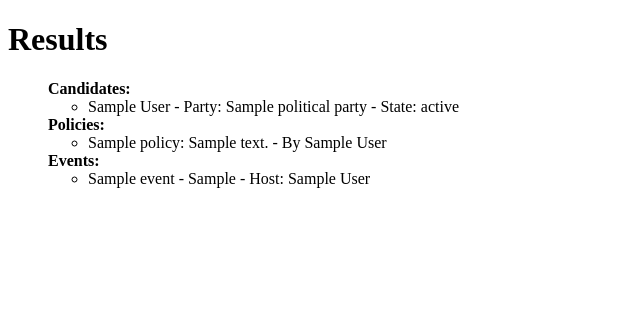
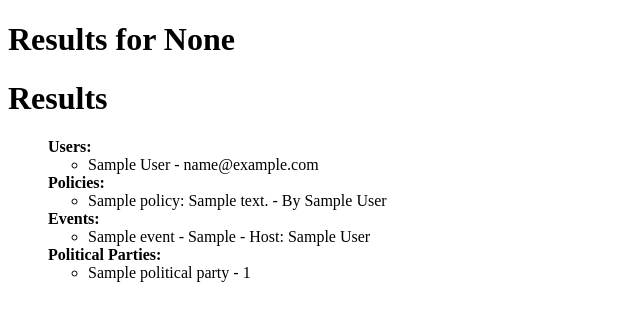
Before and after one commit to CStarfish/django, a Django app: page /results/ in a window 1280 px wide. Shown: the top 321 px of the page, without its empty margins (0-640 px from the left). Run offline with Django 5.2, Linux system fonts and the light colour scheme; tables that the repository leaves empty hold one stand-in row (values such as "Sample post").

Commit message:
Added filter functionality and changed search to users, policies, events, and political party

```diff
--- a/djangoapp/templates/djangoapp/results.html
+++ b/djangoapp/templates/djangoapp/results.html
@@ -4,38 +4,64 @@
     <title>Result List</title>
 </head>
 <body>
-    <h1>Results</h1>
+    {% if not query == '' %}
+        <h1>Results for {{ query }}</h1>
+    {% endif %}
+    {% if not query.exists %}
+        <h1>Results</h1>
+    {% endif %}
     <ul>
-        <!-- EX: Alice - Party: Democrat - State: California-->
-            <strong>Candidates:</strong>
+        <!-- Display Users -->
+        {% if users.exists %}
+            <strong>Users:</strong>
             <ul>
-            {% for candidate in candidates.all %}
-                    <li>{{ candidate.official.user.firstname }} {{ candidate.official.user.lastname }} -
-                        Party: {{ candidate.official.user.political_party.name }} -
-                        State: {{ candidate.official.state }}</li>
+                {% for user in users.all %}
+                    <li>{{ user.firstname }} {{ user.lastname }} - {{ user.email }}
                 {% empty %}
-                    <li>No candidates.</li>
+                    <li>No users match.</li>
                 {% endfor %}
             </ul>
+        {% endif %}
 
+        <!-- Display Policies -->
+        {% if policies.exists %}
             <strong>Policies:</strong>
             <ul>
                 {% for policy in policies.all %}
                     <li>{{ policy.name }}: {{ policy.desc }} - By {{ policy.candidate.official.user.firstname }} {{ policy.candidate.official.user.lastname }}</li>
                 {% empty %}
-                    <li>No policies available for this candidate.</li>
+                    <li>No policies match.</li>
                 {% endfor %}
             </ul>
+        {% endif %}
 
-            <!-- Display Candidate's Events -->
+        {% if events.exists %}
+            <!-- Display Events -->
             <strong>Events:</strong>
             <ul>
                 {% for event in events.all %}
                     <li>{{ event.name }} - {{ event.location }} - Host: {{ event.candidate.official.user.firstname }} {{ event.candidate.official.user.lastname }}</li>
                 {% empty %}
-                    <li>No events available for this candidate.</li>
+                    <li>No events match.</li>
                 {% endfor %}
             </ul>
+        {% endif %}
+
+        {% if political_party.exists %}
+            <!-- Display Political Parties -->
+            <strong>Political Parties:</strong>
+            <ul>
+                {% for party in political_party.all %}
+                    <li>{{ party.name }} - {{ party.member_count }}</li>
+                {% empty %}
+                    <li>No political parties match.</li>
+                {% endfor %}
+            </ul>
+        {% endif %}
+
+        {% if not users.exists and not policies.exists and not events.exists and not political_party.exists %}
+            <li>No results found...</li>
+        {% endif %}
     </ul>
 </body>
 </html>
--- a/djangoapp/views.py
+++ b/djangoapp/views.py
@@ -5,7 +5,7 @@
 from calendar import HTMLCalendar
 from datetime import datetime
 
-from .models import Candidate, Policy, Event
+from .models import User, Policy, Event, PoliticalParty
 
 from .forms import SearchForm
 
@@ -18,20 +18,46 @@
 
 def results(request):
     query = request.GET.get('search')
-    candidates = None
+    filter = request.GET.get('filter1')
+
+    print(f"Filter value: {filter}")
+
+    users = None
     policies = None
     events = None
+    political_party = None
 
-    if query:
-        candidates = Candidate.objects.select_related('official__user').filter(official__user__firstname__icontains=query)
-        policies = Policy.objects.filter(name__icontains=query)
-        events = Event.objects.filter(name__icontains=query)
-    else:
-        candidates = Candidate.objects.select_related('official__user')
-        policies = Policy.objects.all()
-        events = Event.objects.all()
+    match filter:
+        case 'policies':
+            if query:
+                policies = Policy.objects.filter(name__icontains=query)
+            else:
+                policies = Policy.objects.all()
+        case 'events':
+            if query:
+                events = Event.objects.filter(name__icontains=query)
+            else:
+                events = Event.objects.all()
+        case 'political party':
+            if query:
+                political_party = PoliticalParty.objects.filter(name__icontains=query)
+            else:
+                political_party = PoliticalParty.objects.all()
+        case _:
+            if query:
+                users = User.objects.filter(official__user__firstname__icontains=query)
+                policies = Policy.objects.filter(name__icontains=query)
+                events = Event.objects.filter(name__icontains=query)
+                political_party = PoliticalParty.objects.filter(name__icontains=query)
+            else:
+                users = User.objects.all()
+                policies = Policy.objects.all()
+                events = Event.objects.all()
+                political_party = PoliticalParty.objects.all()
 
-    return render(request, 'djangoapp/results.html', {"candidates": candidates,
+    return render(request, 'djangoapp/results.html', {"users": users,
                                                       "policies": policies,
-                                                      "events": events})
+                                                      "events": events,
+                                                      "political_party": political_party,
+                                                      "query": query})
     #candidates = Candidate.objects.select_related('official_user')
```
Also changed, not shown: djangoapp/templates/djangoapp/search.html (+5 -28 lines), djangoproject/settings.py (+8 -8 lines).
